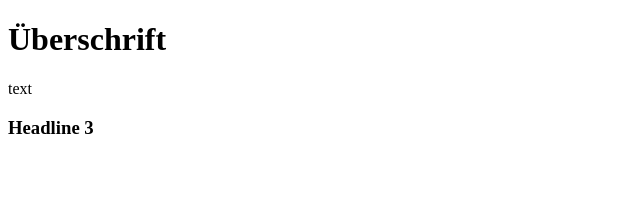
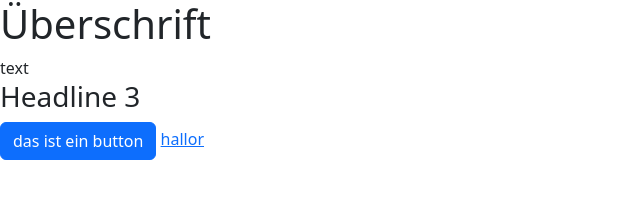
Before and after one commit to OlegBenets/Quizapp, a website: page test.htm in a window 1280 px wide. Shown: the whole page, without its empty margins (0-640 px from the left). Drawn offline with nearby package versions, Linux system fonts and the light colour scheme.

Commit message:
added link

```diff
--- /dev/null
+++ b/package.json
@@ -0,0 +1,5 @@
+{
+  "dependencies": {
+    "bootstrap": "^5.3.3"
+  }
+}
--- a/test.htm
+++ b/test.htm
@@ -4,10 +4,13 @@
     <meta charset="UTF-8">
     <meta name="viewport" content="width=device-width, initial-scale=1.0">
     <title>Document</title>
+    <link rel="stylesheet" href="node_modules/bootstrap/dist/css/bootstrap.min.css">
 </head>
 <body>
     <h1>Überschrift</h1>
     <span>text</span>
     <h3>Headline 3</h3>
+    <button class="btn btn-primary">das ist ein button</button>
+    <a href="">hallor</a>
 </body>
 </html>
```
Also changed, not shown: 2 other files.
